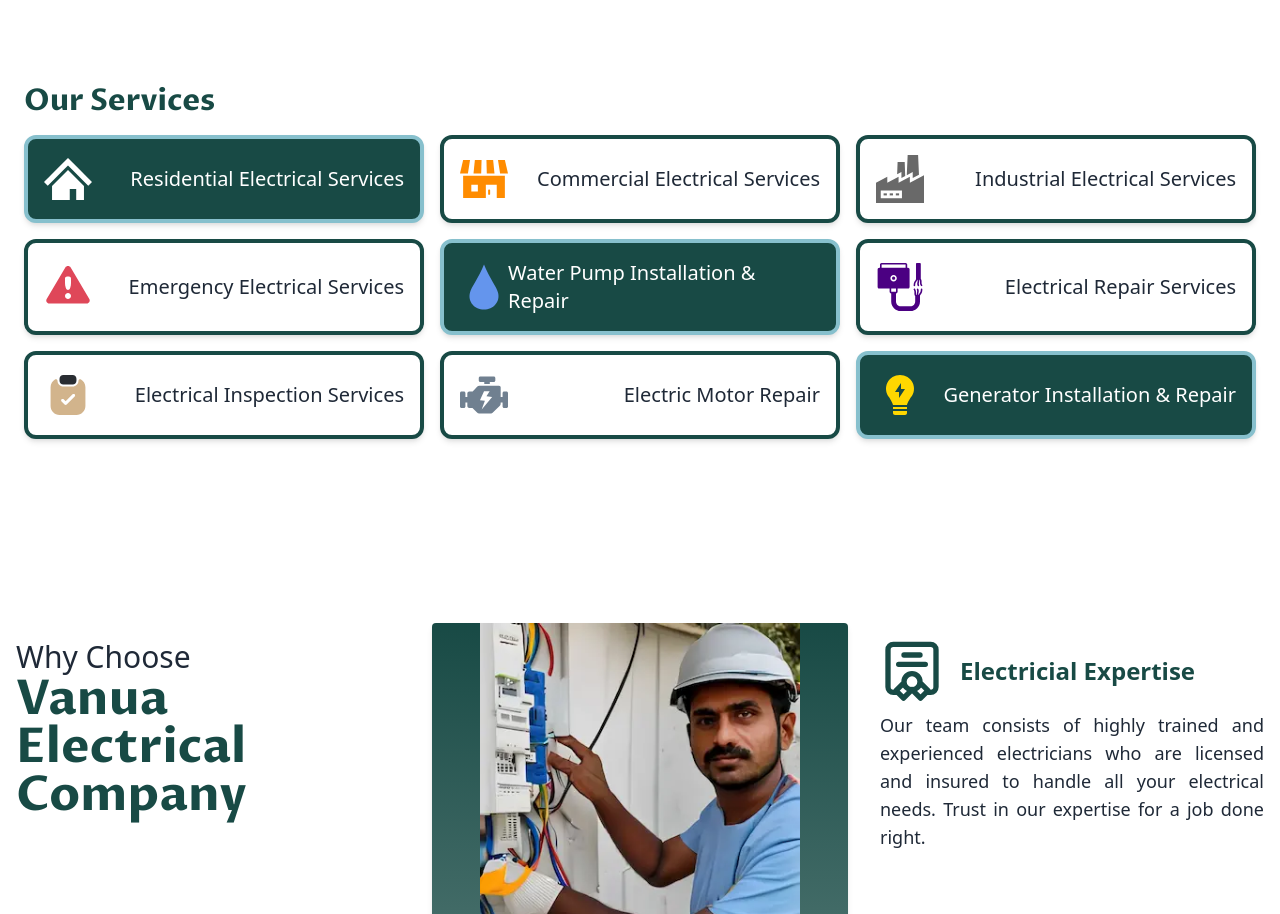
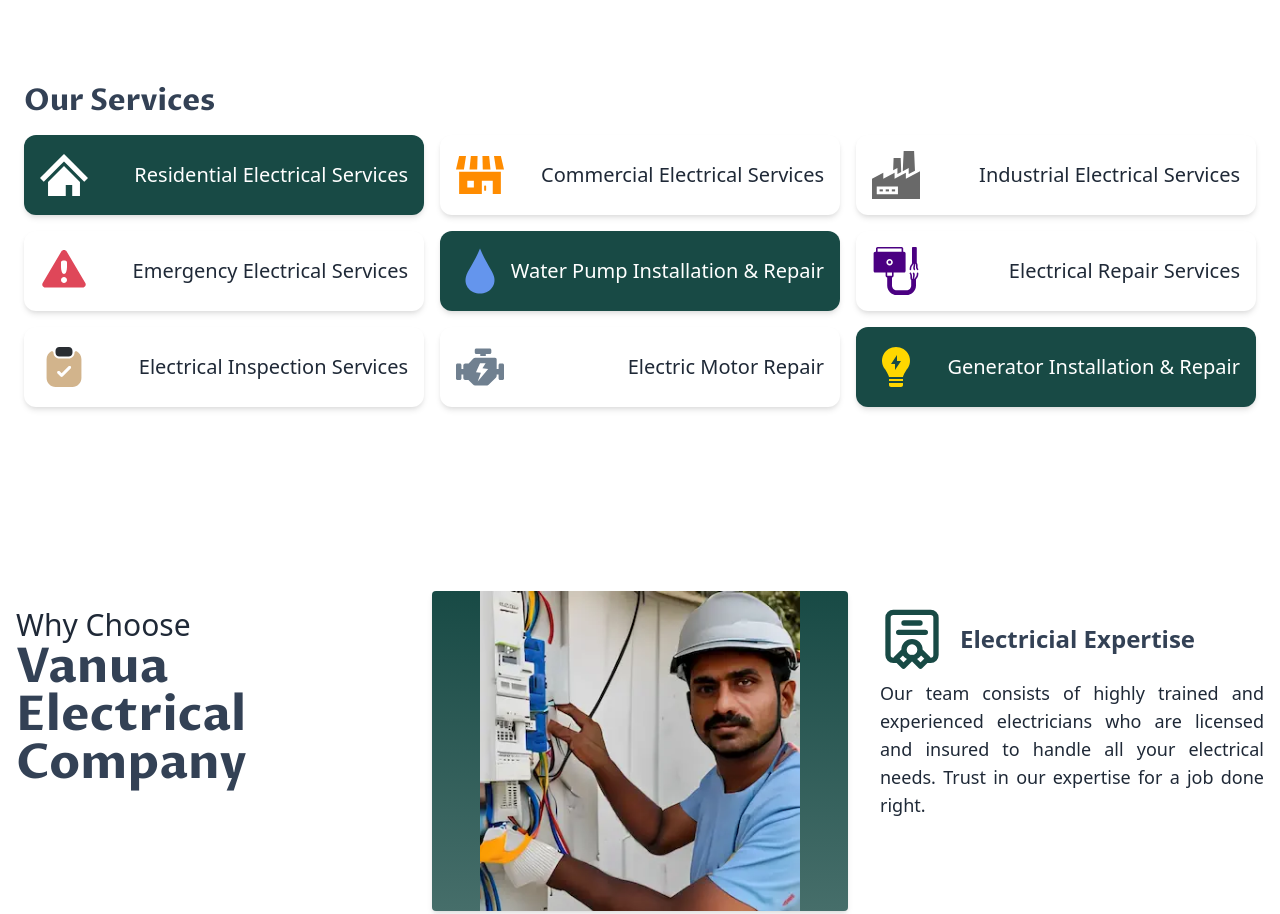
Before and after one commit to michagodfrey/vanua-electric, a website: page docs/index.html in a window 1280 px wide. Shown: the part 1200-2114 px from the top of the page. Drawn offline with nearby package versions, Linux system fonts and the light colour scheme.

Commit message:
changed titles color, removed borders and added hover to service icons

```diff
--- a/docs/index.html
+++ b/docs/index.html
@@ -84,7 +84,7 @@
         class="m-auto mb-8 flex max-w-screen-2xl flex-col items-center justify-center lg:mb-16 lg:flex-row lg:justify-evenly"
       >
         <div class="p-6 lg:p-12">
-          <h2 class="mb-6 font-prozaLibreBold text-3xl text-forest-biome">
+          <h2 class="mb-6 font-prozaLibreBold text-3xl text-slate-700">
             Safe and reliable electricity, right here in Vanua Levu
           </h2>
           <p class="text-justify text-xl">
@@ -159,12 +159,12 @@
 
       <!-- services list-->
       <div class="m-auto mt-16 max-w-screen-2xl p-4 lg:mt-32 lg:pt-8">
-        <h2 class="ml-2 mb-2 font-prozaLibreBold text-3xl text-forest-biome">
+        <h2 class="ml-2 mb-2 font-prozaLibreBold text-3xl text-slate-700">
           Our Services
         </h2>
         <ul class="grid grid-cols-1 sm:grid-cols-2 lg:grid-cols-3 lg:text-xl">
           <li
-            class="m-2 flex items-center justify-between rounded-xl border-4 border-logo-color bg-forest-biome p-4 text-white shadow-md"
+            class="m-2 flex hover:scale-105 duration-300 items-center justify-between rounded-xl bg-forest-biome p-4 text-white shadow-md"
           >
             <img
               class="mr-2 w-12 text-white"
@@ -174,7 +174,7 @@
             Residential Electrical Services
           </li>
           <li
-            class="m-2 flex items-center justify-between rounded-xl border-4 border-forest-biome bg-white p-4 shadow-md"
+            class="m-2 flex hover:scale-105 duration-300 items-center justify-between rounded-xl bg-white p-4 shadow-md"
           >
             <img
               class="w-12"
@@ -184,7 +184,7 @@
             Commercial Electrical Services
           </li>
           <li
-            class="m-2 flex items-center justify-between rounded-xl border-4 border-forest-biome bg-white p-4 shadow-md"
+            class="m-2 flex hover:scale-105 duration-300 items-center justify-between rounded-xl bg-white p-4 shadow-md"
           >
             <img
               class="w-12"
@@ -194,7 +194,7 @@
             Industrial Electrical Services
           </li>
           <li
-            class="m-2 flex items-center justify-between rounded-xl border-4 border-forest-biome bg-white p-4 shadow-md"
+            class="m-2 flex hover:scale-105 duration-300 items-center justify-between rounded-xl bg-white p-4 shadow-md"
           >
             <img
               class="w-12"
@@ -204,7 +204,7 @@
             Emergency Electrical Services
           </li>
           <li
-            class="m-2 flex items-center justify-between rounded-xl border-4 border-logo-color bg-forest-biome p-4 text-white shadow-md"
+            class="m-2 flex hover:scale-105 duration-300 items-center justify-between rounded-xl bg-forest-biome p-4 text-white shadow-md"
           >
             <img
               class="w-12"
@@ -214,7 +214,7 @@
             Water Pump Installation & Repair
           </li>
           <li
-            class="m-2 flex items-center justify-between rounded-xl border-4 border-forest-biome bg-white p-4 shadow-md"
+            class="m-2 flex hover:scale-105 duration-300 items-center justify-between rounded-xl bg-white p-4 shadow-md"
           >
             <img
               class="w-12"
@@ -224,7 +224,7 @@
             Electrical Repair Services
           </li>
           <li
-            class="m-2 flex items-center justify-between rounded-xl border-4 border-forest-biome bg-white p-4 shadow-md"
+            class="m-2 flex hover:scale-105 duration-300 items-center justify-between rounded-xl bg-white p-4 shadow-md"
           >
             <img
               class="w-12"
@@ -234,7 +234,7 @@
             Electrical Inspection Services
           </li>
           <li
-            class="m-2 flex items-center justify-between rounded-xl border-4 border-forest-biome bg-white p-4 shadow-md"
+            class="m-2 flex hover:scale-105 duration-300 items-center justify-between rounded-xl bg-white p-4 shadow-md"
           >
             <img
               class="w-12"
@@ -245,7 +245,7 @@
           </li>
 
           <li
-            class="m-2 flex items-center justify-between rounded-xl border-4 border-logo-color bg-forest-biome p-4 text-white shadow-md"
+            class="m-2 flex hover:scale-105 duration-300 items-center justify-between rounded-xl bg-forest-biome p-4 text-white shadow-md"
           >
             <img
               class="w-12"
@@ -263,7 +263,7 @@
           <div class="p-4">
             <h2 class="mb-5 text-center text-3xl lg:max-w-sm lg:text-left">
               Why Choose <br />
-              <span class="font-prozaLibreBold text-forest-biome lg:text-5xl"
+              <span class="font-prozaLibreBold text-slate-700 lg:text-5xl"
                 >Vanua Electrical Company</span
               >
             </h2>
@@ -293,7 +293,7 @@
                 src="images/svgs/certificate-01-svgrepo-com.svg"
                 alt="certificate icon"
               />
-              <p class="ml-4 text-2xl font-semibold text-forest-biome">
+              <p class="ml-4 text-2xl font-semibold text-slate-700">
                 Electricial Expertise
               </p>
             </div>
@@ -328,7 +328,7 @@
                 src="images/svgs/24-hours-toll-svgrepo-com.svg"
                 alt="24 hour icon"
               />
-              <p class="ml-4 text-2xl font-semibold text-forest-biome">
+              <p class="ml-4 text-2xl font-semibold text-slate-700">
                 Emergency Electrical Assistance
               </p>
             </div>
@@ -369,7 +369,7 @@
                 src="images/svgs/like-svgrepo-com.svg"
                 alt="thumbs up icon"
               />
-              <p class="ml-4 text-2xl font-semibold text-forest-biome">
+              <p class="ml-4 text-2xl font-semibold text-slate-700">
                 Dependable Electrical Services
               </p>
             </div>
@@ -383,7 +383,7 @@
       </div>
 
       <div class="m-auto my-16 max-w-screen-2xl p-4 lg:my-32 lg:pt-8">
-        <h2 class="mb-2 font-prozaLibreBold text-3xl text-forest-biome">
+        <h2 class="mb-2 font-prozaLibreBold text-3xl text-slate-700">
           Testimonials
         </h2>
         <div
@@ -411,7 +411,7 @@
       <div class="m-auto my-16 max-w-screen-2xl rounded-md shadow-md lg:my-32">
         <div class="w-full rounded-md pt-4 lg:pt-8">
           <div class="ml-4 text-xl">
-            <h2 class="font-prozaLibreBold text-3xl text-forest-biome">
+            <h2 class="font-prozaLibreBold text-3xl text-slate-700">
               Contact
             </h2>
             <div class="lg:hidden">
```
Also changed, not shown: docs/output.css.
